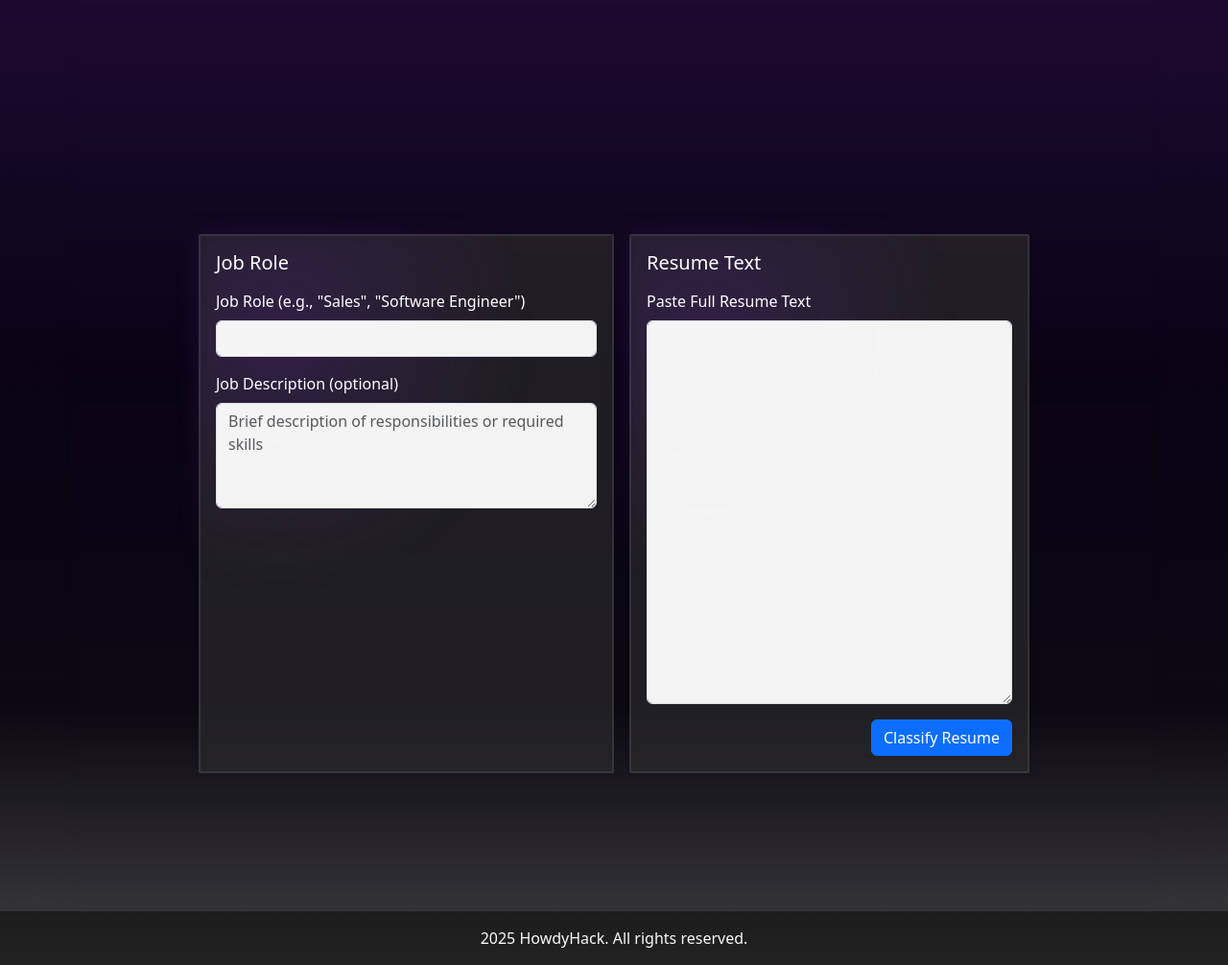
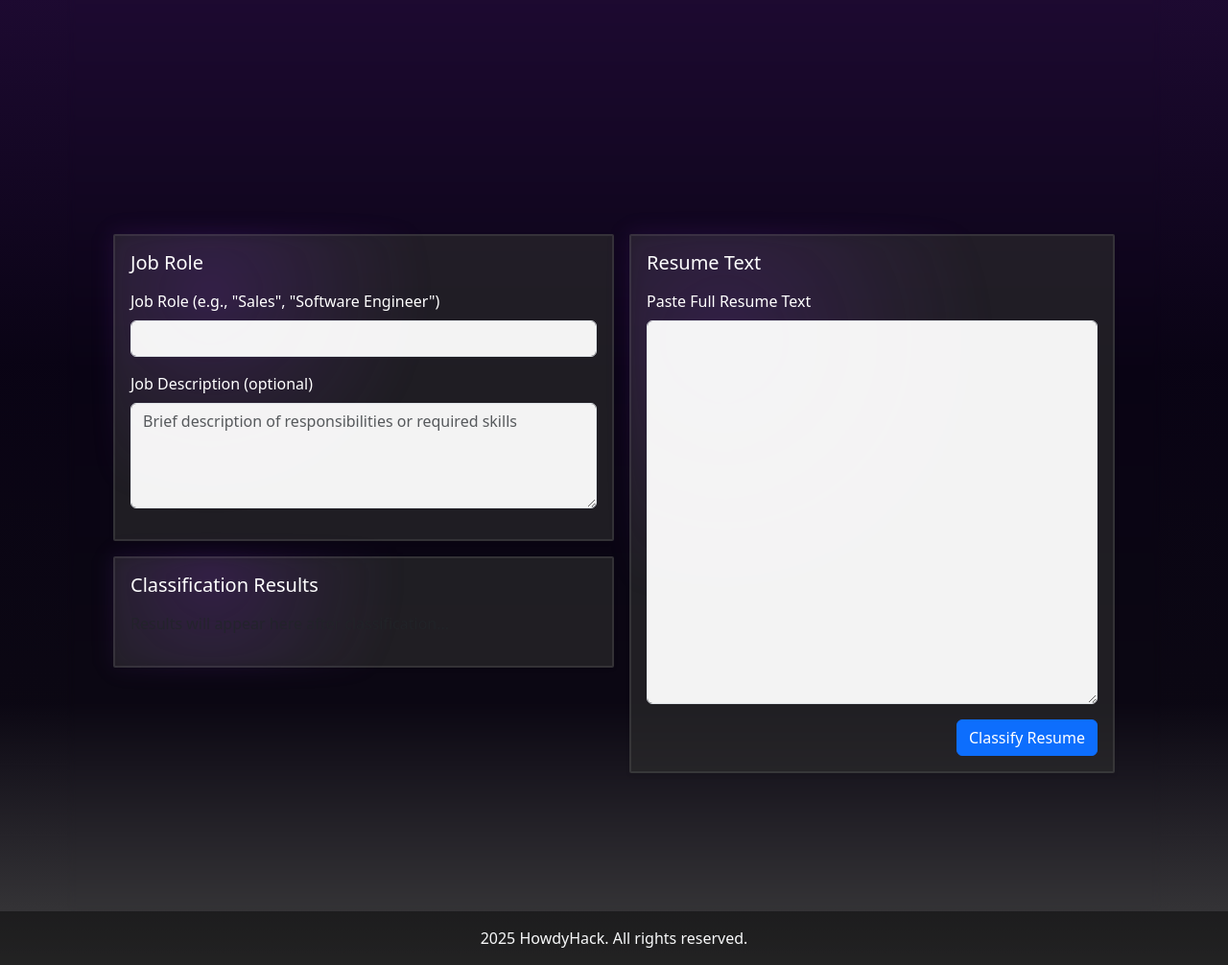
Before and after one commit to JacksonWeibelDev/HowdyHack2025, a Flask app: page / in a window 1280 px wide. Shown: the part 946-1952 px from the top of the page at 96% size. Run offline with Flask 3, Linux system fonts and the light colour scheme.

Commit message:
box styles

```diff
--- a/predict.py
+++ b/predict.py
@@ -8,23 +8,29 @@ from sklearn.feature_extraction.text import TfidfVectorizer
 from sklearn.linear_model import LogisticRegression
 from scipy.sparse import hstack
 
+# Optional: load environment variables from a local .env during development
+try:
+    from dotenv import load_dotenv
+    load_dotenv()
+except Exception:
+    # python-dotenv is optional; we'll fall back to system environment variables
+    pass
+
 # --- 1. Initialize Clients ---
 MODEL_DIR = "saved_models"
 
 # Initialize Google Gemini client (using API_KEY environment variable)
-try:
-    api_key = os.environ.get("API_KEY")
-    if not api_key:
-        print("Error: API_KEY environment variable not found.")
+api_key = os.environ.get("API_KEY")
+if not api_key:
+    print("Error: API_KEY environment variable not found. To set it for development, create a .env file with API_KEY=your_key or set the environment variable.")
+    client = None
+else:
+    try:
+        client = genai.Client(api_key=api_key)
+        print("Google Gemini client initialized.")
+    except Exception as e:
+        print(f"Error initializing Google Gemini client: {e}")
         client = None
-    else:
-
-        client = genai.Client(api_key=api_key)
-
-        print("Google Gemini client initialized.")
-except Exception as e:
-    print(f"Error initializing Google Gemini client: {e}")
-    gemini_model = None
 
 # --- 2. Define Constants and Helpers ---
 CUSTOM_STOP_WORDS = set([
--- a/static/styles.css
+++ b/static/styles.css
@@ -169,8 +169,16 @@ footer {
 }
 
 /* Upload page layout: left column (Job Role + Results stacked), right column (Resume Text) */
-#classify-form > .d-flex.flex-md-row > .d-flex.flex-column {
-  height: 100%;
+@media (min-width: 768px) {
+  #classify-form > .d-flex.flex-md-row > .d-flex.flex-column,
+  #classify-form > .d-flex.flex-md-row > .card {
+    flex: 0 0 50%;
+    max-width: 50%;
+  }
+
+  #classify-form > .d-flex.flex-md-row > .d-flex.flex-column {
+    height: 100%;
+  }
 }
 
 /* Make stacked cards in left column equal height */
@@ -183,6 +191,7 @@ footer {
 #resume-text {
   min-height: 400px;
   resize: vertical;
+  height: 100%;
 }
 
 /* Ensure form spans full width */
--- a/templates/about.html
+++ b/templates/about.html
@@ -19,4 +19,5 @@
         </div>
     </div>
 </section>
+<script src="{{ url_for('static', filename='upload.js') }}"></script>
 {% endblock %}
--- a/templates/contact.html
+++ b/templates/contact.html
@@ -17,4 +17,5 @@
         </div>
     </div>
 </section>
+<script src="{{ url_for('static', filename='upload.js') }}"></script>
 {% endblock %}
--- a/templates/upload.html
+++ b/templates/upload.html
@@ -16,11 +16,13 @@
 
 <div class="container py-5 mb-5 reveal">
   <div class="row justify-content-center">
-    <div class="col-12 col-md-10">
+    <div class="col-12">
       <form id="classify-form" novalidate>
         <div class="d-flex flex-column flex-md-row gap-3">
-          <!-- Left column card: job role -->
-          <div class="card card-glow flex-fill shadow-sm reveal" data-reveal>
+          <!-- Left column: Job Role + Classification Results stacked -->
+          <div class="d-flex flex-column gap-3 flex-fill">
+            <!-- Job Role Card -->
+            <div class="card card-glow shadow-sm reveal" data-reveal>
               <div class="card-body">
                 <h2 class="h5 mb-3">Job Role</h2>
                 <div class="mb-3">
@@ -31,26 +33,34 @@
                   <label for="job-description" class="form-label">Job Description (optional)</label>
                   <textarea id="job-description" name="job_description" class="form-control" rows="4" placeholder="Brief description of responsibilities or required skills"></textarea>
                 </div>
-              <p class="small text-muted">.</p>
               </div>
             </div>
 
-          <!-- Right column card: resume text + submit + results -->
-          <div class="card card-glow flex-fill shadow-sm reveal" data-reveal>
+            <!-- Classification Results Card -->
+            <div class="card card-glow shadow-sm reveal" data-reveal>
               <div class="card-body">
+                <h2 class="h5 mb-3">Classification Results</h2>
+                <div id="result-placeholder" class="text-muted">
+                  <p>Results will appear here after classification...</p>
+                </div>
+                <div id="result-container" class="d-none">
+                  <pre id="result-json" class="p-3 bg-light rounded"></pre>
+                </div>
+              </div>
+            </div>
+          </div>
+
+          <!-- Right column: Resume Text -->
+          <div class="card card-glow flex-fill shadow-sm reveal" data-reveal style="height: 100%;">
+            <div class="card-body d-flex flex-column">
               <h2 class="h5 mb-3">Resume Text</h2>
-              <div class="mb-3">
+              <div class="mb-3 flex-grow-1">
                 <label for="resume-text" class="form-label">Paste Full Resume Text</label>
                 <textarea id="resume-text" name="resume_text" class="form-control" rows="10" required></textarea>
               </div>
 
               <div class="d-flex justify-content-end">
                 <button type="submit" class="btn btn-primary">Classify Resume</button>
-              </div>
-
-              <div id="result-container" class="mt-4 d-none">
-                <h2 class="h5">Classification Result:</h2>
-                <pre id="result-json" class="p-3 bg-light rounded"></pre>
               </div>
             </div>
           </div>
```
Lines whose indentation alone changed are shown as unchanged.
